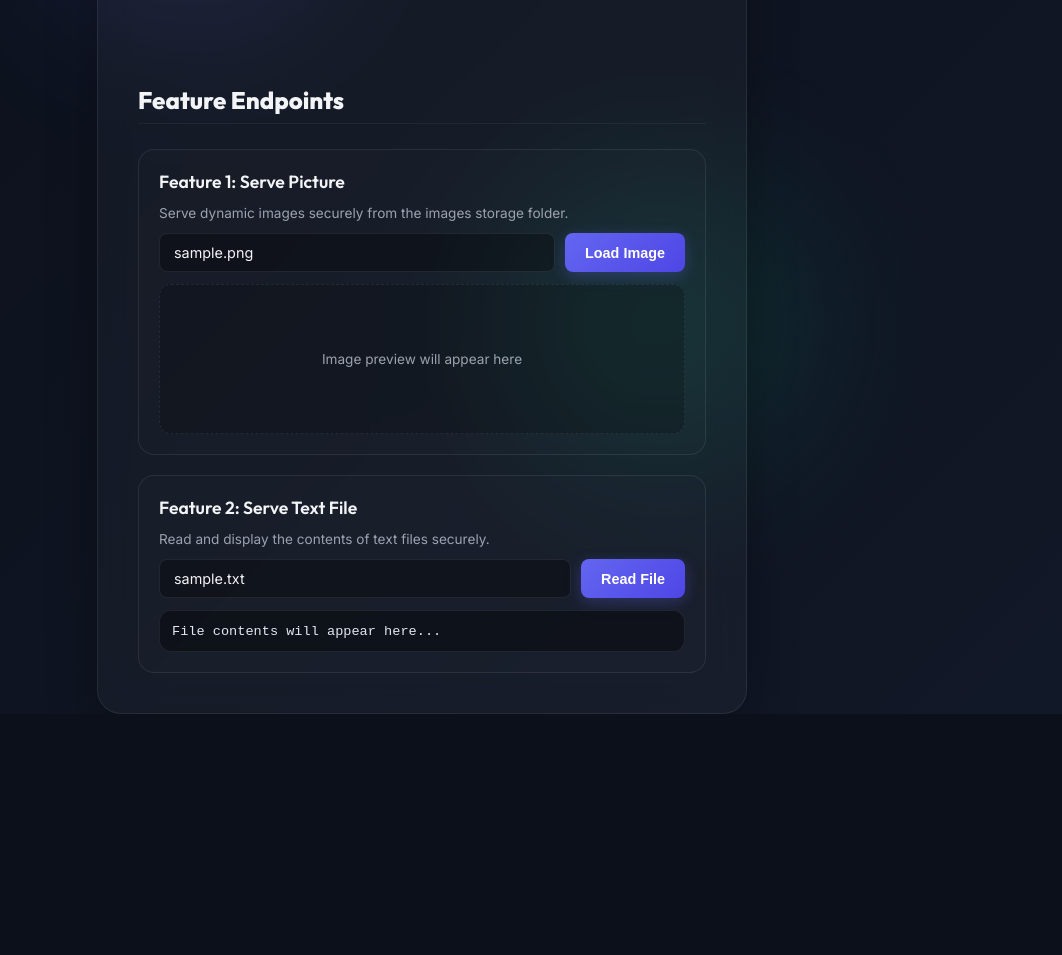
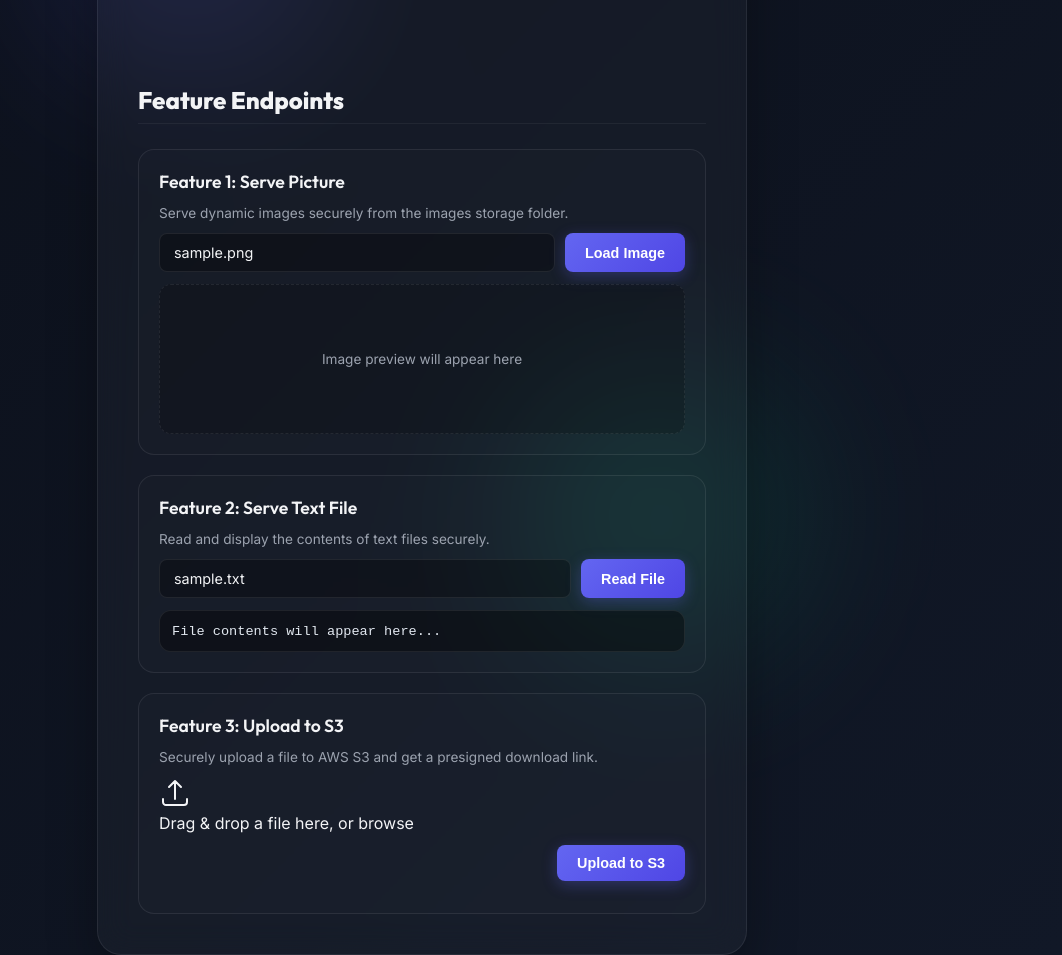
Before and after one commit to EricWangisCool/pythonSmallProject, a Flask app: page / in a window 1280 px wide. Shown: the part 506-1461 px from the top of the page, without its empty margins (218-1280 px from the left). Before the commit the page ends 1220 px from the top, so only its background shows below. Run offline with Flask 3, Linux system fonts and the light colour scheme.

Commit message:
Add upload s3 function

```diff
--- a/src/static/js/main.js
+++ b/src/static/js/main.js
@@ -102,4 +102,79 @@ document.addEventListener("DOMContentLoaded", () => {
             }
         });
     }
+    // Feature 3: S3 Upload
+    const uploadZone = document.getElementById('upload-zone');
+    const s3FileInput = document.getElementById('s3-file-input');
+    const s3UploadBtn = document.getElementById('s3-upload-btn');
+    const uploadStatus = document.getElementById('upload-status');
+    const uploadResultBox = document.getElementById('upload-result-box');
+    const uploadDownloadLink = document.getElementById('upload-download-link');
+    const uploadSelectedFile = document.getElementById('upload-selected-file');
+
+    if (uploadZone && s3FileInput) {
+        // Click zone to open file picker
+        uploadZone.addEventListener('click', () => s3FileInput.click());
+
+        // Drag-and-drop events
+        uploadZone.addEventListener('dragover', (e) => {
+            e.preventDefault();
+            uploadZone.classList.add('drag-over');
+        });
+        uploadZone.addEventListener('dragleave', () => {
+            uploadZone.classList.remove('drag-over');
+        });
+        uploadZone.addEventListener('drop', (e) => {
+            e.preventDefault();
+            uploadZone.classList.remove('drag-over');
+            if (e.dataTransfer.files.length > 0) {
+                s3FileInput.files = e.dataTransfer.files;
+                uploadSelectedFile.textContent = e.dataTransfer.files[0].name;
+            }
+        });
+
+        // Show selected file name
+        s3FileInput.addEventListener('change', () => {
+            if (s3FileInput.files.length > 0) {
+                uploadSelectedFile.textContent = s3FileInput.files[0].name;
+            }
+        });
+    }
+
+    if (s3UploadBtn) {
+        s3UploadBtn.addEventListener('click', async () => {
+            const file = s3FileInput && s3FileInput.files[0];
+            if (!file) {
+                uploadStatus.textContent = '⚠️ Please select a file first.';
+                return;
+            }
+
+            // Reset UI
+            uploadResultBox.style.display = 'none';
+            uploadStatus.innerHTML = '<span class="spinner"></span> Uploading to S3...';
+            s3UploadBtn.disabled = true;
+
+            try {
+                const formData = new FormData();
+                formData.append('file', file);
+                const resp = await fetch('/upload', {
+                    method: 'POST',
+                    body: formData,
+                });
+                const data = await resp.json();
+
+                if (resp.ok && data.download_url) {
+                    uploadStatus.textContent = '';
+                    uploadDownloadLink.href = data.download_url;
+                    uploadDownloadLink.textContent = `Download ${file.name}`;
+                    uploadResultBox.style.display = 'flex';
+                } else {
+                    uploadStatus.textContent = `❌ Error: ${data.error || 'Unknown error'}`;
+                }
+            } catch (err) {
+                uploadStatus.textContent = `❌ Network error: ${err.message}`;
+            } finally {
+                s3UploadBtn.disabled = false;
+            }
+        });
+    }
 });
--- a/src/templates/index.html
+++ b/src/templates/index.html
@@ -81,7 +81,26 @@
                     <pre><code id="text-preview-output">File contents will appear here...</code></pre>
                 </div>
             </div>
-        </section>
+        <!-- Feature 3: S3 Upload -->
+    <div class="feature-card" id="s3-upload-card">
+        <h3>Feature 3: Upload to S3</h3>
+        <p class="feature-desc">Securely upload a file to AWS S3 and get a presigned download link.</p>
+        <div class="upload-zone" id="upload-zone">
+            <svg xmlns="http://www.w3.org/2000/svg" width="32" height="32" fill="none" viewBox="0 0 24 24" stroke="currentColor" stroke-width="1.5" class="upload-icon"><path stroke-linecap="round" stroke-linejoin="round" d="M3 16.5v2.25A2.25 2.25 0 005.25 21h13.5A2.25 2.25 0 0021 18.75V16.5m-13.5-9L12 3m0 0l4.5 4.5M12 3v13.5"/></svg>
+            <p id="upload-zone-label">Drag &amp; drop a file here, or <span class="upload-browse">browse</span></p>
+            <p id="upload-selected-file" class="upload-selected-name"></p>
+            <input type="file" id="s3-file-input" style="display:none;">
+        </div>
+        <div class="input-group" style="justify-content:flex-end;">
+            <button id="s3-upload-btn" type="button">Upload to S3</button>
+        </div>
+        <div id="upload-status" class="upload-status"></div>
+        <div id="upload-result-box" class="upload-result-box" style="display:none;">
+            <span class="upload-result-label">✅ Upload successful! Your download link:</span>
+            <a id="upload-download-link" href="#" target="_blank" class="download-link-btn">Download File</a>
+        </div>
+    </div>
+</section>
     </main>
 
     <!-- JavaScript logic -->
--- a/src/views.py
+++ b/src/views.py
@@ -1,5 +1,5 @@
 import os
-from flask import Blueprint, render_template, jsonify, send_from_directory, abort
+from flask import Blueprint, render_template, jsonify, send_from_directory, abort, request
 
 bp = Blueprint("views", __name__)
 
@@ -20,6 +20,32 @@ def health():
         "port": 19191,
         "version": "1.0.0"
     })
+
+@bp.route('/upload', methods=['POST'])
+def upload_file():
+    """Handle file upload to S3 and return a presigned download URL.
+    Expects multipart/form-data with a field named 'file'.
+    """
+    from .s3_client import upload_file_to_s3, generate_presigned_download_url
+    import os
+    # Load bucket name from environment (via dotenv)
+    bucket_name = os.getenv('S3_BUCKET_NAME')
+    if not bucket_name:
+        return jsonify({'error': 'S3 bucket name not configured'}), 500
+    if 'file' not in request.files:
+        return jsonify({'error': 'No file part in request'}), 400
+    file_obj = request.files['file']
+    if file_obj.filename == '':
+        return jsonify({'error': 'No selected file'}), 400
+    # Use a safe object name (could prefix with user id etc.)
+    object_name = file_obj.filename
+    success = upload_file_to_s3(file_obj, bucket_name, object_name)
+    if not success:
+        return jsonify({'error': 'Failed to upload to S3'}), 500
+    url = generate_presigned_download_url(bucket_name, object_name)
+    if not url:
+        return jsonify({'error': 'Failed to generate download URL'}), 500
+    return jsonify({'download_url': url}), 200
 
 @bp.route("/feature1/<picture_name>")
 def feature1(picture_name):
```
Also changed, not shown: src/app.py (+7 -0 lines), src/s3_client.py (added, +47 -0 lines).
